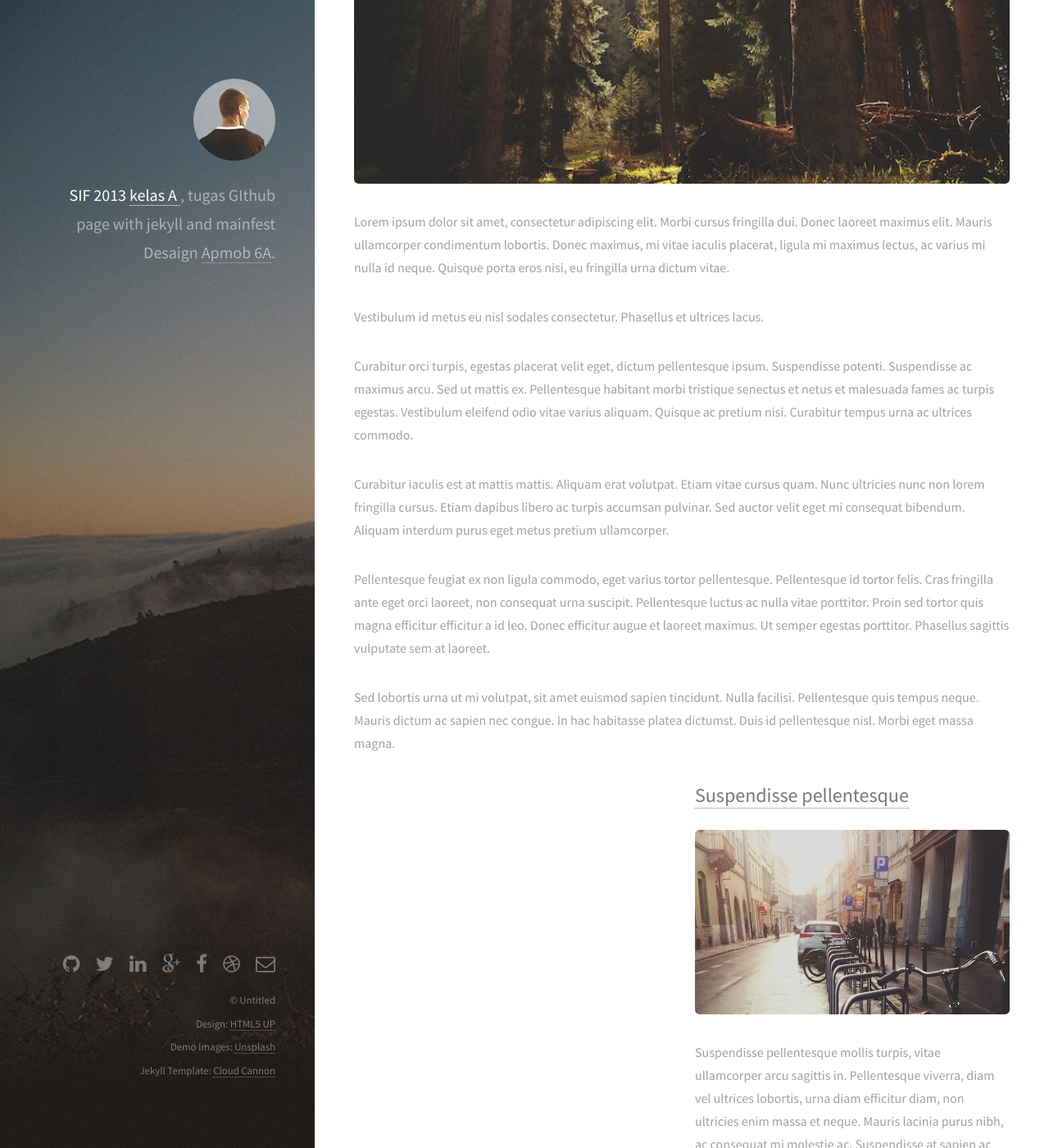
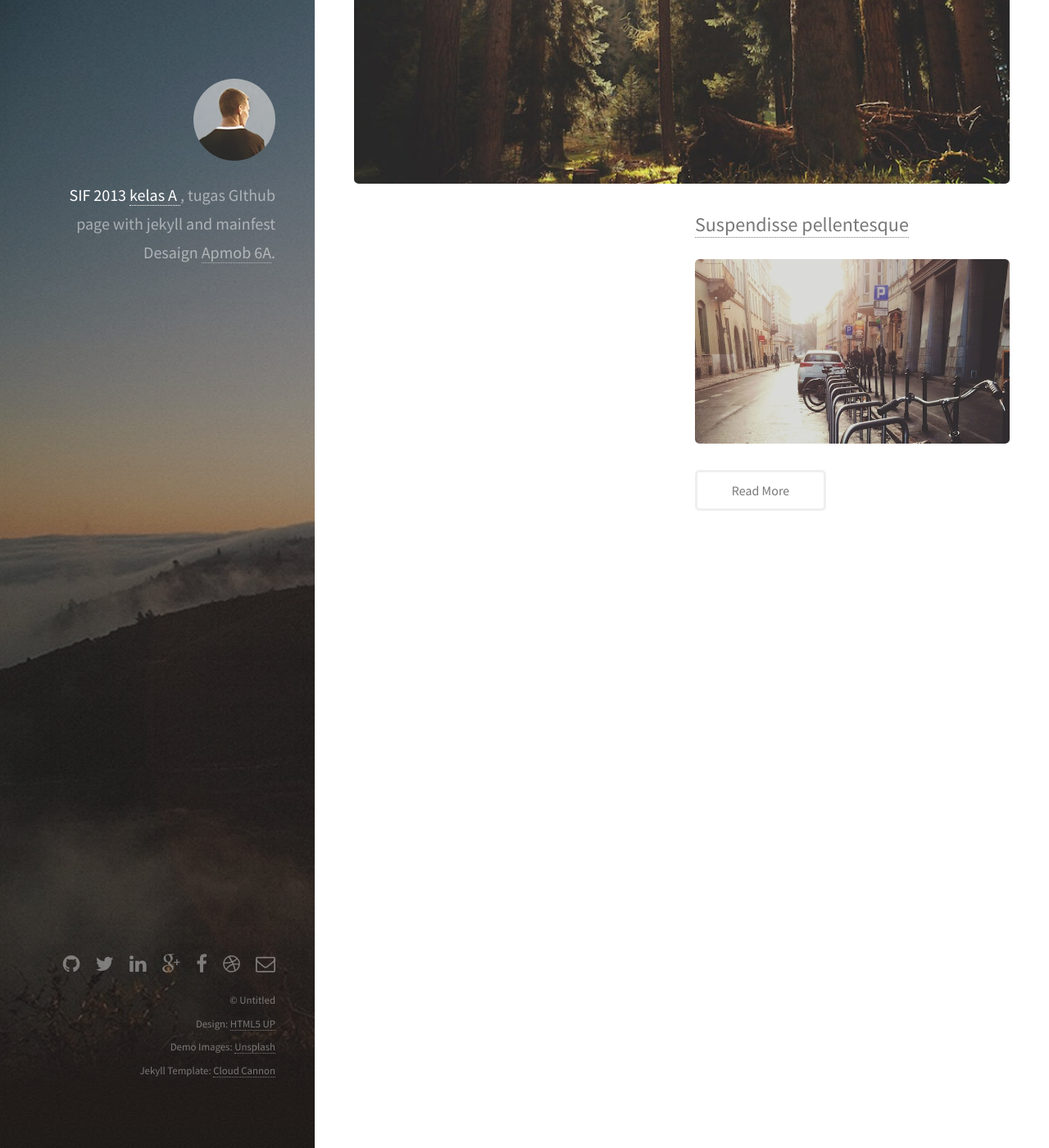
Before and after one commit to catclan/21abdurr.github.io, a Jekyll site: the page built from _posts/2015-01-30-Lorem.markdown, in a window 1280 px wide and 1400 px high, scrolled down 461 px. Shown: the whole window at 82% size. Built offline with Jekyll 4.4.1, drawn with Linux system fonts in a browser that asks for light colours; some of the changed text lies outside the part shown.

Commit message:
new_update

```diff
--- a/_posts/2015-01-30-Lorem.markdown
+++ b/_posts/2015-01-30-Lorem.markdown
@@ -2,14 +2,3 @@
 layout: post
 ---
 <img src="/images/fulls/02.jpg" class="fit image">
-Lorem ipsum dolor sit amet, consectetur adipiscing elit. Morbi cursus fringilla dui. Donec laoreet maximus elit. Mauris ullamcorper condimentum lobortis. Donec maximus, mi vitae iaculis placerat, ligula mi maximus lectus, ac varius mi nulla id neque. Quisque porta eros nisi, eu fringilla urna dictum vitae.
-
-Vestibulum id metus eu nisl sodales consectetur. Phasellus et ultrices lacus.
-
-Curabitur orci turpis, egestas placerat velit eget, dictum pellentesque ipsum. Suspendisse potenti. Suspendisse ac maximus arcu. Sed ut mattis ex. Pellentesque habitant morbi tristique senectus et netus et malesuada fames ac turpis egestas. Vestibulum eleifend odio vitae varius aliquam. Quisque ac pretium nisi. Curabitur tempus urna ac ultrices commodo.
-
-Curabitur iaculis est at mattis mattis. Aliquam erat volutpat. Etiam vitae cursus quam. Nunc ultricies nunc non lorem fringilla cursus. Etiam dapibus libero ac turpis accumsan pulvinar. Sed auctor velit eget mi consequat bibendum. Aliquam interdum purus eget metus pretium ullamcorper.
-
-Pellentesque feugiat ex non ligula commodo, eget varius tortor pellentesque. Pellentesque id tortor felis. Cras fringilla ante eget orci laoreet, non consequat urna suscipit. Pellentesque luctus ac nulla vitae porttitor. Proin sed tortor quis magna efficitur efficitur a id leo. Donec efficitur augue et laoreet maximus. Ut semper egestas porttitor. Phasellus sagittis vulputate sem at laoreet.
-
-Sed lobortis urna ut mi volutpat, sit amet euismod sapien tincidunt. Nulla facilisi. Pellentesque quis tempus neque. Mauris dictum ac sapien nec congue. In hac habitasse platea dictumst. Duis id pellentesque nisl. Morbi eget massa magna.
--- a/_posts/2015-02-06-welcome-to-jekyll.markdown
+++ b/_posts/2015-02-06-welcome-to-jekyll.markdown
@@ -5,10 +5,4 @@
 categories: update
 ---
 
-<img src="/images/fulls/01.jpg" class="fit image"> Suspendisse pellentesque mollis turpis, vitae ullamcorper arcu sagittis in. Pellentesque viverra, diam vel ultrices lobortis, urna diam efficitur diam, non ultricies enim massa et neque. Mauris lacinia purus nibh, ac consequat mi molestie ac. Suspendisse at sapien ac magna posuere imperdiet eget id nisi.
-
-Nulla facilisi. Pellentesque id magna eu sapien consectetur pulvinar nec eget massa. Nunc ut volutpat felis. Vestibulum pharetra ligula vel mattis aliquam. Etiam tempor vitae nulla nec euismod. Vivamus eget justo libero. Curabitur dictum, turpis vel porttitor semper, elit turpis vehicula nibh, quis mollis metus tortor at magna.
-
-Maecenas posuere sodales magna id tincidunt. Nunc sapien ipsum, efficitur et mauris nec, tristique gravida leo. Donec at bibendum lectus, sit amet fringilla risus. Donec et justo mi. In risus risus, faucibus eget eros eget, tincidunt posuere purus. Maecenas porta lacus metus, nec varius enim egestas ac. In hac habitasse platea dictumst. Nullam a nisi nulla. Nam vel varius enim, sit amet fringilla massa. Proin vel aliquam felis, quis scelerisque arcu.
-
-Sed consequat mi id malesuada efficitur. Vestibulum efficitur tortor ut dictum porta. Morbi dapibus viverra risus, et laoreet lorem commodo et. Donec hendrerit posuere magna a efficitur. Nullam euismod eget nulla eget iaculis. Donec porttitor faucibus porta. Morbi et risus dolor. Mauris venenatis sem id neque hendrerit ultrices.
+<img src="/images/fulls/01.jpg" class="fit image">
```
Also changed, not shown: _posts/2015-02-17-curabitur.markdown (+1 -7 lines).
